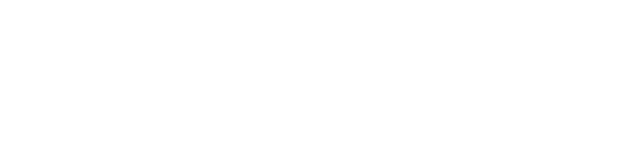
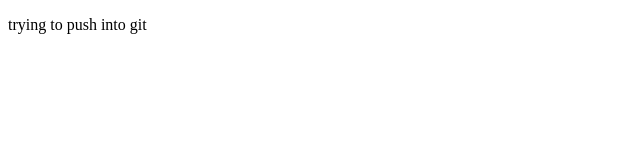
Before and after one commit to siam3666/my-second-repo, a plain HTML site: page index.html in a window 1280 px wide. Shown: the whole page, without its empty margins (0-640 px from the left). Drawn offline with Linux system fonts and the light colour scheme.

Commit message:
paragraph

```diff
--- a/index.html
+++ b/index.html
@@ -6,6 +6,7 @@
     <meta name="viewport" content="width=device-width, initial-scale=1.0">
     <title>my second repo
     </title>
+    <p>trying to push into git</p>
 </head>
 <body>
 
```
